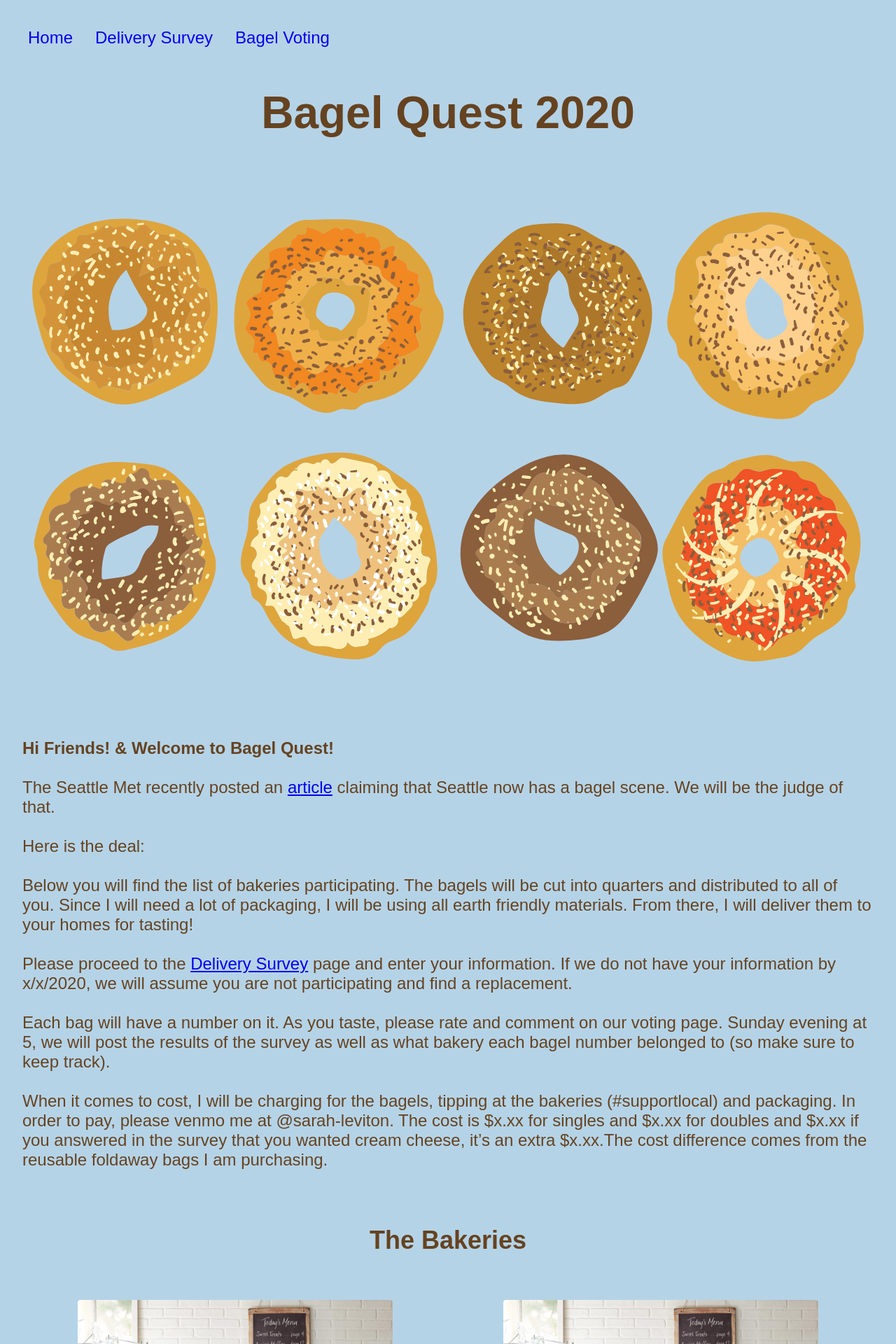
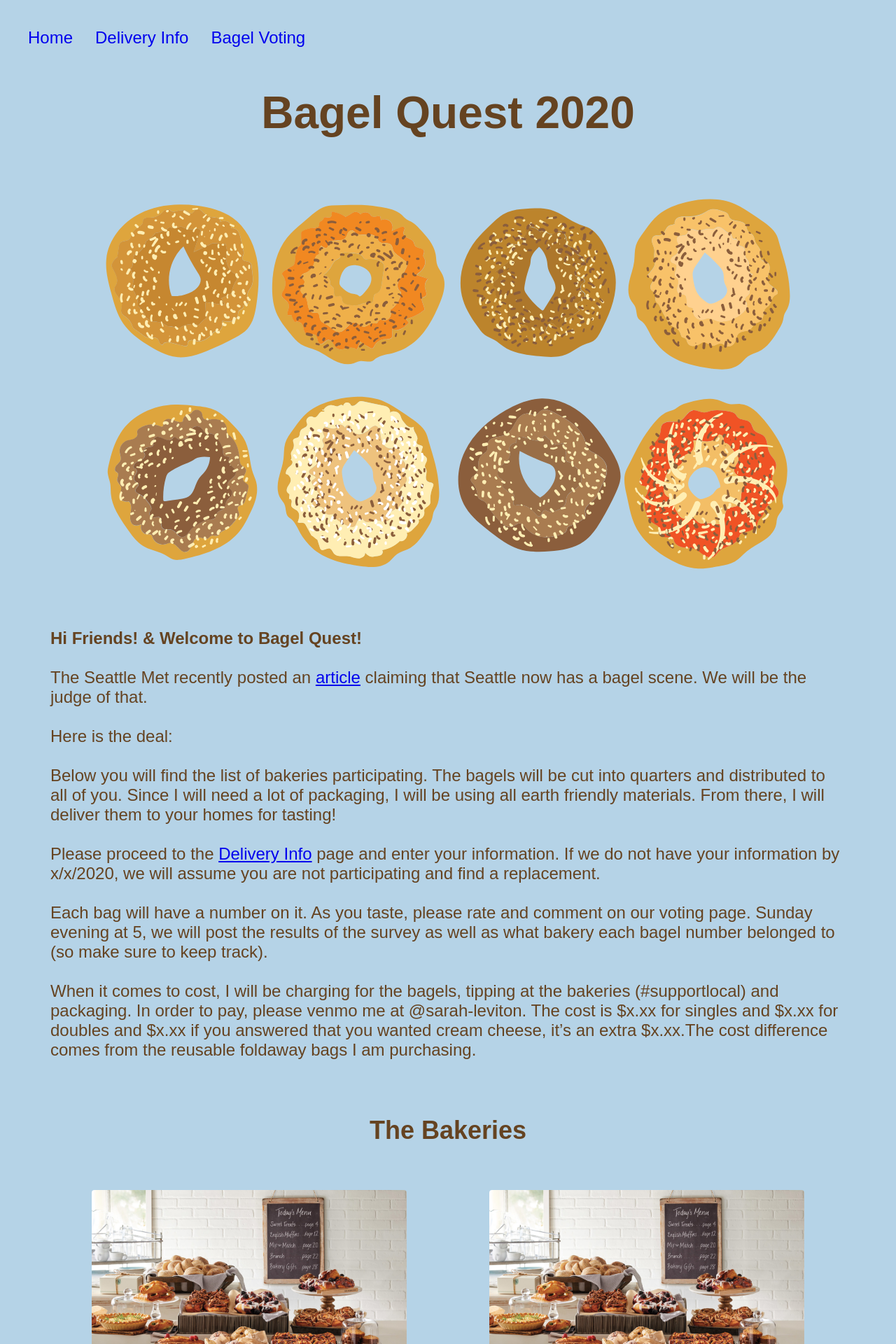
Before and after one commit to dylanbussone/bagel-quest, a Next.js app: page / in a window 1280 px wide. Shown: the top 1920 px of the page at 70% size. Built offline with nearby package versions, Linux system fonts and the light colour scheme; a web font is replaced by a local one.

Commit message:
wording / styling

```diff
--- a/components/header.js
+++ b/components/header.js
@@ -10,8 +10,8 @@ export default function Header() {
                     </Link>
                 </li>
                 <li>
-                    <Link href="/survey">
-                        <a>Delivery Survey</a>
+                    <Link href="/delivery-info">
+                        <a>Delivery Info</a>
                     </Link>
                 </li>
                 <li>
--- a/pages/index.js
+++ b/pages/index.js
@@ -6,9 +6,9 @@ export default function Home() {
         <main>
             <h1 className="title">Bagel Quest 2020</h1>
 
-            <img src="/bagel1.svg" className="bagel-hero" />
+            <div className="bagel-hero" />
 
-            <p className="about">
+            <div className="about">
                 <h4>Hi Friends! & Welcome to Bagel Quest!</h4>
                 <br />
                 The Seattle Met recently posted an{' '}
@@ -31,8 +31,8 @@ export default function Home() {
                 <br />
                 <br />
                 Please proceed to the{' '}
-                <Link href="/survey">
-                    <a>Delivery Survey</a>
+                <Link href="/delivery-info">
+                    <a>Delivery Info</a>
                 </Link>{' '}
                 page and enter your information. If we do not have your information by x/x/2020, we
                 will assume you are not participating and find a replacement.
@@ -45,16 +45,24 @@ export default function Home() {
                 <br />
                 When it comes to cost, I will be charging for the bagels, tipping at the bakeries
                 (#supportlocal) and packaging. In order to pay, please venmo me at @sarah-leviton.
-                The cost is $x.xx for singles and $x.xx for doubles and $x.xx if you answered in the
-                survey that you wanted cream cheese, it’s an extra $x.xx.The cost difference comes
+                The cost is $x.xx for singles and $x.xx for doubles and $x.xx if you answered that you wanted cream cheese, it’s an extra $x.xx.The cost difference comes
                 from the reusable foldaway bags I am purchasing.
-            </p>
+            </div>
 
             <h2 className="bakeries-title">The Bakeries</h2>
             <Bakeries />
 
             <style jsx>{`
+                main {
+                    max-width: 1200px;
+                    margin: 0 auto;
+                }
                 .bagel-hero {
+                    background-image: url('/bagel1.svg');
+                    background-position: top center;
+                    background-repeat: no-repeat;
+                    background-size: contain;
+                    height: 700px;
                 }
 
                 .about {
```
Also changed, not shown: pages/delivery-info.js (renamed from pages/survey.js, +13 -4 lines), pages/vote.js (+12 -2 lines).
